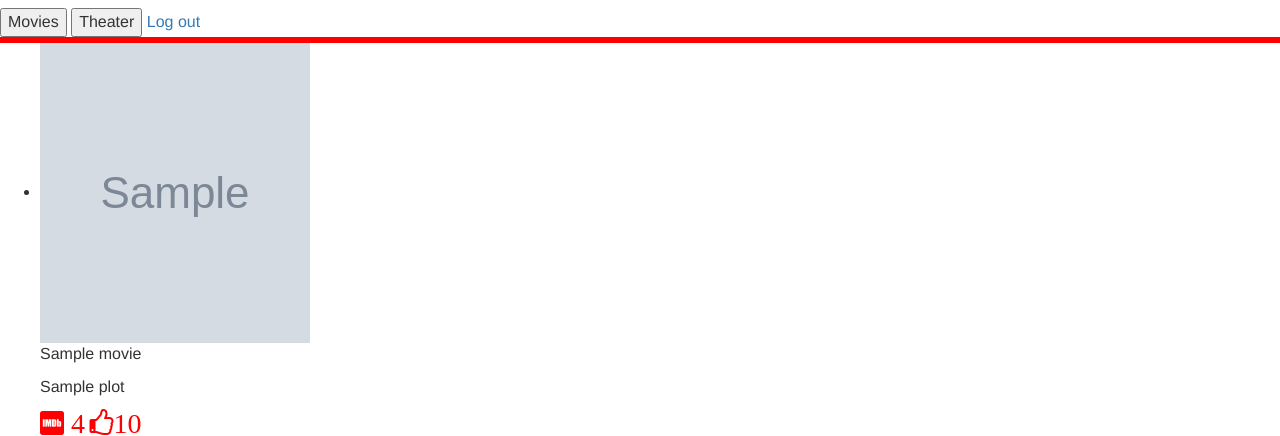
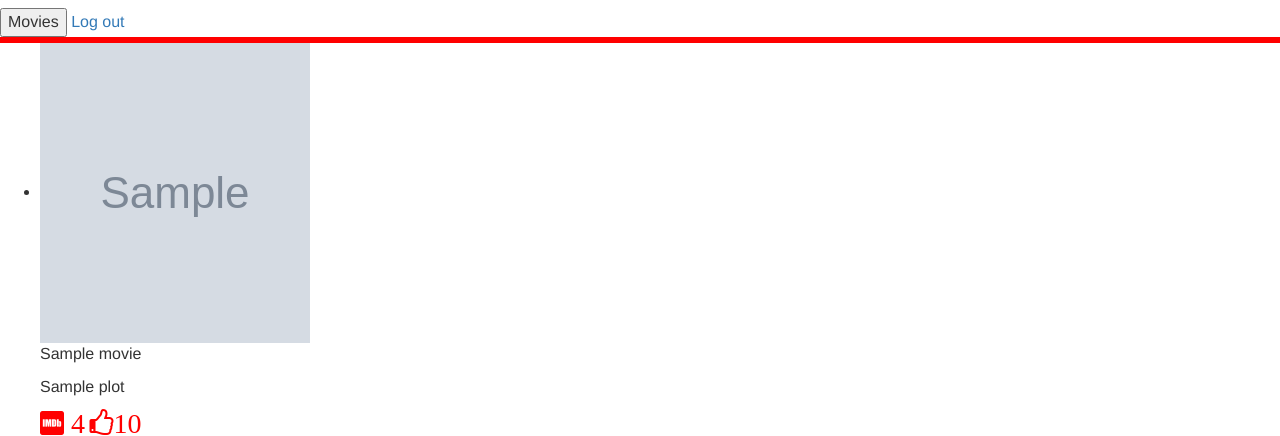
Before and after one commit to pullareddysodam/project, a Flask app: template templates/dashbaord.html in a window 1280 px wide. Shown: the top 436 px of the page. Run offline with Flask 2, Linux system fonts and the light colour scheme; the template is opened without the code that fills it: most values are stand-ins (such as "Sample title", 1, 10 or a date in 2020); grey boxes marked "Sample" are stand-in pictures; some libraries are stand-ins or nearby versions.

Commit message:
commented button

```diff
--- a/templates/dashbaord.html
+++ b/templates/dashbaord.html
@@ -12,7 +12,7 @@
 <body>
     <div style="border-bottom: 6px solid red;">
         <button type="button" id="movies" class="button"> Movies</button>
-        <button type="button" id="theaters" onclick="loadTheaters()">Theater</button>
+        <!--<button type="button" id="theaters" onclick="loadTheaters()">Theater</button>-->
         <a href="/logout">
             <span><i class='fas fa-sign-out-alt' style='font-size:26px'></i></span> Log out
           </a>
```
